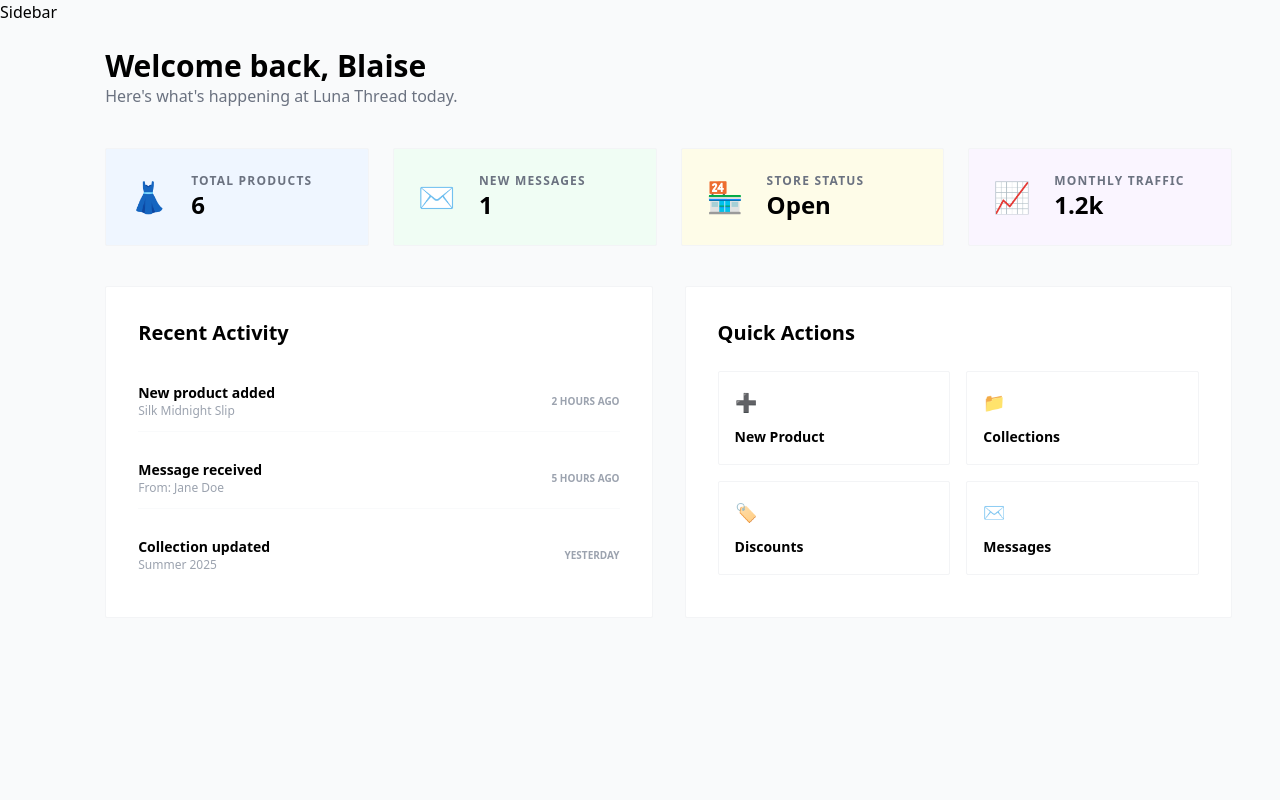
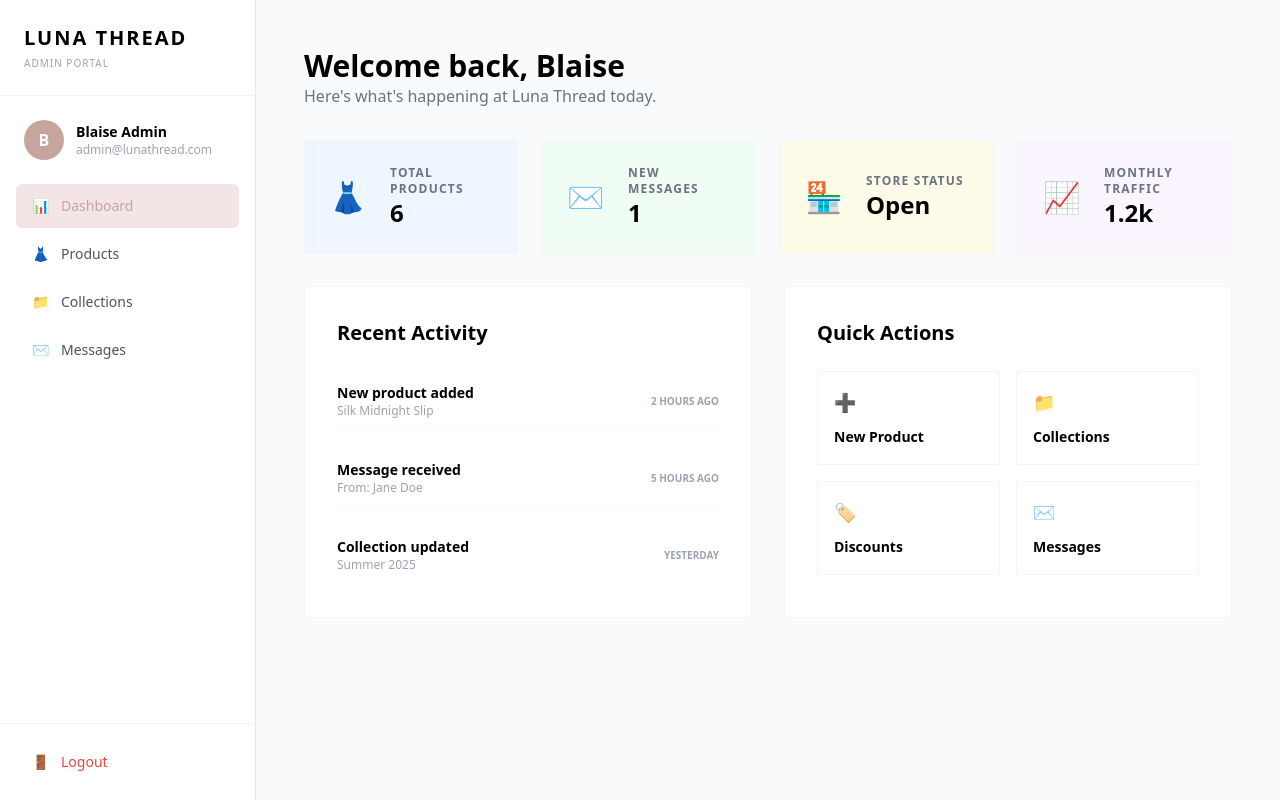
Before and after one commit to Blaise101/FUTURE_FS_03, a React (Vite) app in the folder Local-Business-Website/: page /login in a window 1280 px wide. Both pictures are taken after a click on the button "SIGN IN TO DASHBOARD". Built offline with nearby package versions, Linux system fonts and the light colour scheme.

Commit message:
Admin Sidebar UI

```diff
--- a/Local-Business-Website/src/components/Sidebar.jsx
+++ b/Local-Business-Website/src/components/Sidebar.jsx
@@ -1,3 +1,72 @@
+import { useNavigate } from "react-router-dom";
+import { useAuth } from "../assets/contexts/AuthContext";
+
 export default function Sidebar() {
-  return <>Sidebar</>;
+  const { user, logout } = useAuth();
+  const handleLogout = () => {
+    logout();
+    navigate("/admin/login");
+  };
+  const links = [
+    { name: "Dashboard", path: "/admin/dashboard", icon: "📊" },
+    { name: "Products", path: "/admin/products", icon: "👗" },
+    { name: "Collections", path: "/admin/collections", icon: "📁" },
+    { name: "Messages", path: "/admin/messages", icon: "✉️" },
+  ];
+  const navigate = useNavigate();
+
+  return (
+    <div className="w-64 bg-white border-r border-gray-200 flex flex-col h-screen sticky top-0">
+      <div className="p-6 border-b border-gray-100">
+        <button
+          onClick={() => navigate("/admin/dashboard")}
+          className="text-xl font-bold tracking-widest uppercase serif block"
+        >
+          Luna Thread
+        </button>
+        <p className="text-[10px] text-gray-400 uppercase tracking-widest mt-1">
+          Admin Portal
+        </p>
+      </div>
+
+      <div className="p-6 flex items-center gap-3">
+        <div className="w-10 h-10 rounded-full bg-[#C5A59E] flex items-center justify-center text-white font-bold">
+          {user?.name?.[0] || "A"}
+        </div>
+        <div className="overflow-hidden">
+          <p className="text-sm font-semibold truncate">
+            {user?.name || "Admin"}
+          </p>
+          <p className="text-xs text-gray-400 truncate">{user?.email}</p>
+        </div>
+      </div>
+
+      <nav className="flex-1 px-4 space-y-1">
+        {links.map((link) => (
+          <button
+            key={link.name}
+            onClick={() => navigate(link.path)}
+            className={`flex items-center gap-3 w-full px-4 py-3 rounded-md text-sm font-medium transition-colors ${
+              location.pathname === link.path
+                ? "bg-[#F3E5E5] text-[#C5A59E]"
+                : "text-gray-600 hover:bg-gray-50"
+            }`}
+          >
+            <span>{link.icon}</span>
+            {link.name}
+          </button>
+        ))}
+      </nav>
+
+      <div className="p-4 border-t border-gray-100">
+        <button
+          onClick={handleLogout}
+          className="w-full flex items-center gap-3 px-4 py-3 text-sm font-medium text-red-500 hover:bg-red-50 rounded-md transition-colors"
+        >
+          <span>🚪</span>
+          Logout
+        </button>
+      </div>
+    </div>
+  );
 }
--- a/Local-Business-Website/src/pages/auth/Dashboard.jsx
+++ b/Local-Business-Website/src/pages/auth/Dashboard.jsx
@@ -30,7 +30,7 @@ export default function Dashboard() {
   ];
 
   return (
-    <div className="space-y-10">
+    <div className="space-y-8">
       <header>
         <h1 className="text-3xl font-bold serif">
           Welcome back, {user?.name.split(" ")[0]}
```
